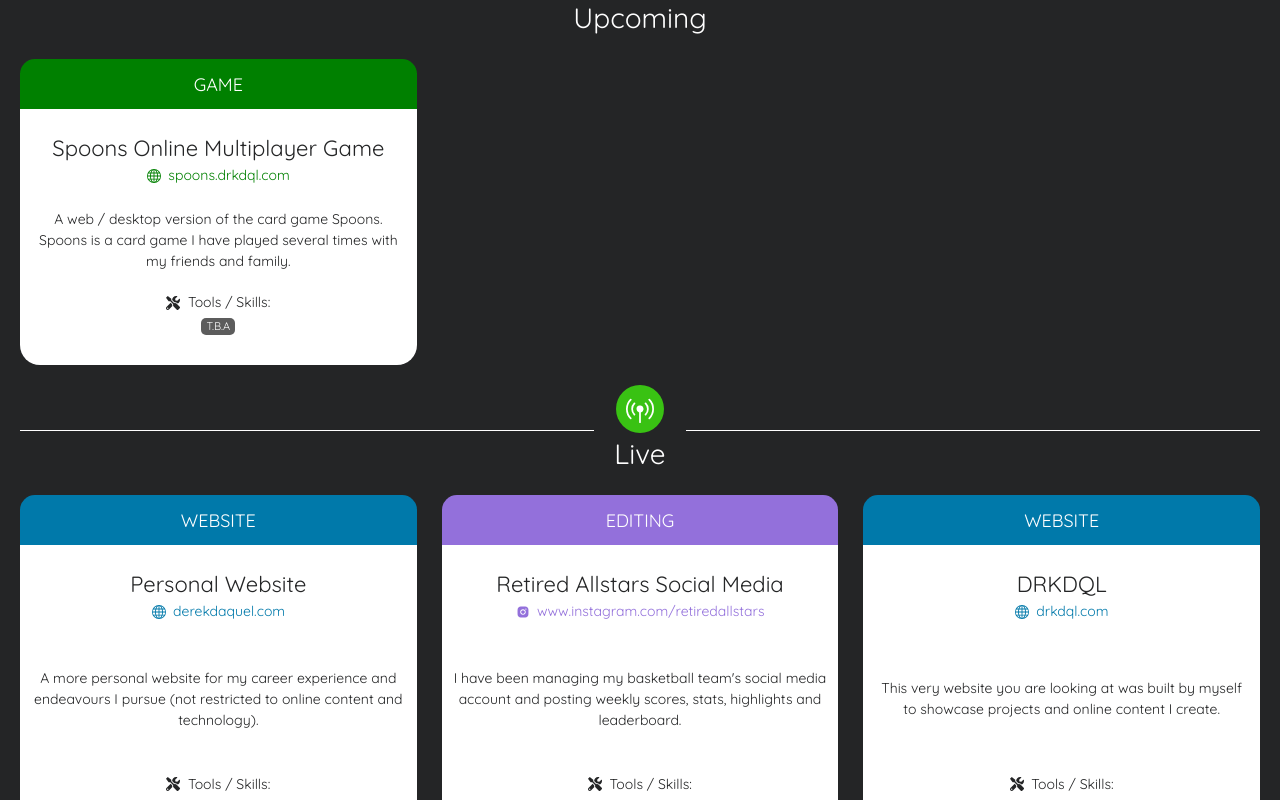
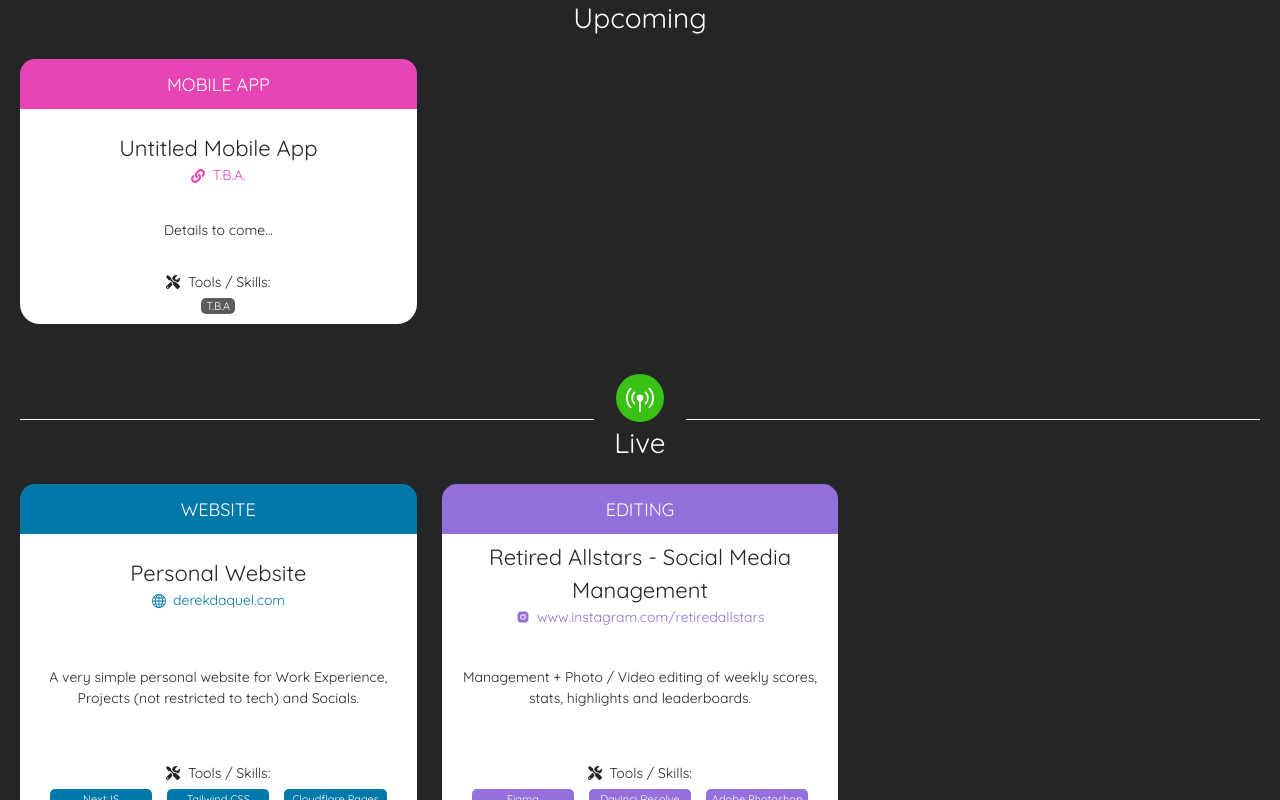
Before and after one commit to DRKDQL/website, a Next.js app: page / in a window 1280 px wide. Shown: the part 1020-1820 px from the top of the page. Built offline with nearby package versions, Linux system fonts and the light colour scheme.

Commit message:
1.1.0: Project updates + add new release category (#8)

```diff
--- a/package.json
+++ b/package.json
@@ -1,6 +1,6 @@
 {
   "name": "drkdql.com",
-  "version": "1.0.3",
+  "version": "1.1.0",
   "private": true,
   "scripts": {
     "dev": "next dev",
--- a/src/helpers/picture.ts
+++ b/src/helpers/picture.ts
@@ -1,4 +1,2 @@
 export const ASPECT_RATIO_LOGO = 4188 / 697;
 export const ASPECT_RATIO_ICON = 1;
-export const ASPECT_RATIO_PORTRAIT = 1;
-export const PROJECT_COVER_FOLDER = "/assets/sections/home/project-covers";
--- a/src/pages/Home/components/About/index.tsx
+++ b/src/pages/Home/components/About/index.tsx
@@ -1,6 +1,6 @@
 import Decoration from "src/components/Decoration";
 import Picture from "src/components/Picture";
-import { ASPECT_RATIO_LOGO, ASPECT_RATIO_PORTRAIT } from "src/helpers/picture";
+import { ASPECT_RATIO_LOGO } from "src/helpers/picture";
 import Section from "../Section";
 import { FaTiktok } from "react-icons/fa";
 import { AiFillInstagram } from "react-icons/ai";
@@ -8,15 +8,16 @@
 
 const styles = {
   heading: "text-center text-white p-[20px]",
-  images: "flex-col-center space-y-10 p-[20px]",
+  images: "flex-col-center space-y-10 p-[20px] pt-[30px]",
   content: "text-center text-white p-[20px] space-y-6",
   contentHeading: "w-[300px] mb-[20px] font-bold",
   contentText: "text-center tablet:text-left",
   image: "flex-center",
   decoration: "w-full bg-white h-[1px] mx-[20px]",
   list: "space-y-1 mt-[10px] text-left",
-  socials: "flex-center tablet:justify-start space-x-10 py-[20px]",
+  socials: "flex-center space-x-10 py-[20px]",
   social: "flex-col-center cursor-pointer",
+  name: "text-center",
 };
 
 export interface IAboutProps {}
@@ -25,16 +26,6 @@
   return (
     <Section>
       <div className={styles.images}>
-        <div className={styles.image}>
-          <Picture
-            src="/assets/sections/home/about/portrait.svg"
-            alt="Photo of Derek Daquel"
-            aspectRatio={ASPECT_RATIO_PORTRAIT}
-            height={250}
-            imageClass="rounded-[20px]"
-            priority
-          />
-        </div>
         <div className={styles.image}>
           <Picture
             src="/assets/sections/home/Logo.svg"
@@ -50,14 +41,14 @@
             <h3 className={styles.contentHeading}>About the Brand</h3>
           </Decoration>
           <div className={styles.contentText}>
-            During June of 2022, I created a personal brand (DRKDQL) to attach
-            to any projects and online content I create throughout my career.
-            With most of my current experience as a Software Engineer being in
-            frontend web development, I am interested in working on fun and
-            hands-on projects in a wide range of areas. I will be taking an
-            unstructured, agile approach to my project development where I will
-            quickly develop plans but will learn mostly from pushing out content
-            or code as quick as I can and will adapt to new goals and mistakes.
+            During June of 2022, I created a personal brand to attach to any
+            projects and online content I create throughout my career. With most
+            of my current experience as a Software Engineer being in frontend
+            web development, I am interested in working on fun and hands-on
+            projects in a wide range of areas. I will be taking an unstructured,
+            agile approach to my project development where I will quickly
+            develop plans but will learn mostly from pushing out content or code
+            as quick as I can and will adapt to new goals and mistakes.
           </div>
         </div>
         <div>
@@ -94,8 +85,8 @@
             <h3 className={styles.contentHeading}>What will I create?</h3>
           </Decoration>
           <div className={styles.contentText}>
-            As of right now, I plan to create the following projects and online
-            content:
+            As of right now, I plan to create projects and online content
+            ranging from:
             <div className={styles.list}>
               <li> Websites </li>
               <li> Mobile Apps </li>
@@ -113,10 +104,10 @@
               What does DRKDQL stand for?
             </h3>
           </Decoration>
-          <div className={styles.contentText}>
+          <div className={styles.name}>
             It is my full name without the vowels.
           </div>
-          <div className={styles.contentText}>
+          <div className={styles.name}>
             <span className="text-light-blue font-bold">D</span>e
             <span className="text-light-pink font-bold">R</span>e
             <span className="text-light-blue font-bold">K</span>{" "}
--- a/src/pages/Home/components/Business/index.tsx
+++ b/src/pages/Home/components/Business/index.tsx
@@ -14,12 +14,23 @@
     <Section>
       <br />
       <div className={styles.text}>Click on the cards to view the project </div>
-      <ReleaseCategory type="Live" />
+      <ReleaseCategory type="Upcoming" />
+      <ProjectGrid>
+        <ProjectCard
+          title="Little Learners Speech Therapy"
+          link="littlelearnerstherapy.com.au"
+          caption="Details to come..."
+          tools={[]}
+          category="Website"
+          linkType="Website"
+        />
+      </ProjectGrid>
+      <ReleaseCategory type="Archived" />
       <ProjectGrid>
         <ProjectCard
           title="Speak & Shine Speech Pathology"
-          link="speakandshinespeechpathology.com.au"
-          caption="I built a website for my cousin's Mobile Speech pathology business that diagnoses and treats communication difficulties in children 1 - 18 years in the area of Marrickville and surrounding Suburbs."
+          link="speakandshine.netlify.app"
+          caption="The website I initially built / tested for a Mobile Speech pathology business. The founders have rebranded and will continue as Little Learners Speech Therapy. Previously available at: speakandshinespeechpathology.com.au."
           tools={[
             "NextJS",
             "Tailwind CSS",
--- a/src/pages/Home/components/Personal/index.tsx
+++ b/src/pages/Home/components/Personal/index.tsx
@@ -17,12 +17,13 @@
       <ReleaseCategory type="Upcoming" />
       <ProjectGrid>
         <ProjectCard
-          title="Spoons Online Multiplayer Game"
-          link="spoons.drkdql.com"
-          caption="A web / desktop version of the card game Spoons. Spoons is a card game I have played several times with my friends and family."
+          title="Untitled Mobile App"
+          link="T.B.A."
+          caption="Details to come..."
           tools={[]}
-          category="Game"
-          linkType="Website"
+          category="Mobile App"
+          linkType=""
+          disabled
         />
       </ProjectGrid>
       <ReleaseCategory type="Live" />
@@ -30,38 +31,43 @@
         <ProjectCard
           title="Personal Website"
           link="derekdaquel.com"
-          caption="A more personal website for my career experience and endeavours I pursue (not restricted to online content and technology)."
+          caption="A very simple personal website for Work Experience, Projects (not restricted to tech) and Socials."
           tools={[
             "NextJS",
             "Tailwind CSS",
-            "Github Pages",
+            "Cloudflare Pages",
             "Namecheap Domains",
           ]}
           category="Website"
           linkType="Website"
         />
         <ProjectCard
-          title="Retired Allstars Social Media"
+          title="Retired Allstars - Social Media Management"
           link="www.instagram.com/retiredallstars"
-          caption="I have been managing my basketball team's social media account and posting weekly scores, stats, highlights and leaderboard."
+          caption="Management + Photo / Video editing of weekly scores, stats, highlights and leaderboards."
           tools={["Figma", "Davinci Resolve", "Adobe Photoshop"]}
           category="Editing"
           linkType="Instagram"
         />
+      </ProjectGrid>
+      <ReleaseCategory type="Archived" />
+      <ProjectGrid>
         <ProjectCard
-          title="DRKDQL"
-          link="drkdql.com"
-          caption="This very website you are looking at was built by myself to showcase projects and online content I create."
+          title="Spoons Online Multiplayer Game"
+          link="spoons.drkdql.com"
+          caption="A web / desktop version of the card game Spoons. Spoons is a card game I have played several times with my friends and family. Development is currently paused."
           tools={[
             "NextJS",
-            "Redux",
             "Tailwind CSS",
-            "Netlify",
-            "Namecheap Domains",
+            "Firebase",
+            "Cloudflare Pages",
+            "Figma",
+            "OBS",
+            "TikTok",
+            "Davinci Resolve",
           ]}
-          category="Website"
+          category="Game"
           linkType="Website"
-          disabled
         />
       </ProjectGrid>
     </Section>
--- a/src/pages/Home/components/ProjectCard.tsx
+++ b/src/pages/Home/components/ProjectCard.tsx
@@ -1,9 +1,8 @@
 import { BsGlobe } from "react-icons/bs";
-import { FaTools } from "react-icons/fa";
+import { FaTools, FaLink } from "react-icons/fa";
 import { AiFillInstagram } from "react-icons/ai";
 import { v4 as uuidv4 } from "uuid";
 import { motion } from "framer-motion";
-import { useRouter } from "next/router";
 
 const styles = {
   container: "bg-white rounded-[20px]",
@@ -30,15 +29,14 @@
   title: string;
   link: string;
   caption: string;
-  category: "Website" | "Design" | "Blog" | "Game" | "Editing";
-  linkType: "Website" | "Instagram";
+  category: "Website" | "Design" | "Blog" | "Game" | "Editing" | "Mobile App";
+  linkType: "Website" | "Instagram" | "";
   tools: string[];
   disabled?: boolean;
 }
 
 const ProjectCard = (props: IProjectCardProps) => {
   const { title, link, linkType, caption, tools, category, disabled } = props;
-  const router = useRouter();
 
   const getCategoryBgColour = () => {
     switch (category) {
@@ -52,6 +50,8 @@
         return `bg-category-game`;
       case "Editing":
         return `bg-category-editing`;
+      case "Mobile App":
+        return `bg-category-mobile-app`;
     }
   };
 
@@ -67,6 +67,8 @@
         return `text-category-game`;
       case "Editing":
         return `text-category-editing`;
+      case "Mobile App":
+        return `text-category-mobile-app`;
     }
   };
 
@@ -76,6 +78,8 @@
         return <BsGlobe />;
       case "Instagram":
         return <AiFillInstagram />;
+      default:
+        return <FaLink />;
     }
   };
 
@@ -104,8 +108,7 @@
         </div>
         <div className={styles.contentContainer}>
           <label className={`${styles.caption} ${getCursorStyle()}`}>
-            {" "}
-            {caption}{" "}
+            {caption}
           </label>
           <div className={styles.toolsContainer}>
             <div className={styles.toolsHeading}>
--- a/src/pages/Home/components/ProjectGrid.tsx
+++ b/src/pages/Home/components/ProjectGrid.tsx
@@ -1,7 +1,7 @@
 import { ReactNode } from "react";
 
 const styles = {
-  grid: "grid grid-cols-1 tablet:grid-cols-2 laptop:grid-cols-3 gap-10",
+  grid: "grid grid-cols-1 tablet:grid-cols-2 laptop:grid-cols-3 gap-10 pb-[30px]",
 };
 
 export interface IProjectGridProps {
--- a/src/pages/Home/components/ReleaseCategory.tsx
+++ b/src/pages/Home/components/ReleaseCategory.tsx
@@ -1,4 +1,4 @@
-import { FaHourglassStart } from "react-icons/fa";
+import { FaHourglassStart, FaArchive } from "react-icons/fa";
 import { BsBroadcastPin } from "react-icons/bs";
 import Decoration from "src/components/Decoration";
 
@@ -9,11 +9,11 @@
   text: "text-center",
   upcomingIcon: "p-[10px] rounded-[50%] bg-light-blue",
   liveIcon: "p-[10px] rounded-[50%] bg-light-green",
-  // decoration: "w-full bg-white h-[1px] mx-[20px]",
+  archivedIcon: "p-[10px] rounded-[50%] bg-light-red",
 };
 
 export interface IReleaseCategoryProps {
-  type: "Upcoming" | "Live";
+  type: "Upcoming" | "Live" | "Archived";
 }
 
 const ReleaseCategory = (props: IReleaseCategoryProps) => {
@@ -32,6 +32,12 @@
             <BsBroadcastPin />
           </div>
         );
+      case "Archived":
+        return (
+          <div className={styles.archivedIcon}>
+            <FaArchive />
+          </div>
+        );
     }
   };
   return (
--- a/tailwind.config.js
+++ b/tailwind.config.js
@@ -15,11 +15,13 @@
         "light-pink": "#F884D9",
         "dark-pink": "#DB3EB1",
         "light-green": "#39c213",
+        "light-red": "#f75a3e",
         "category-website": "#0079AA",
         "category-game": "green",
         "category-design": "#FAC800",
         "category-editing": "#9370DB",
         "category-blog": "#242526",
+        "category-mobile-app": "#e645b5",
       },
       padding: {},
       fontSize: {
```
Also changed, not shown: public/assets/sections/home/about/portrait.svg (deleted), public/assets/sections/home/background.jpg (deleted).
